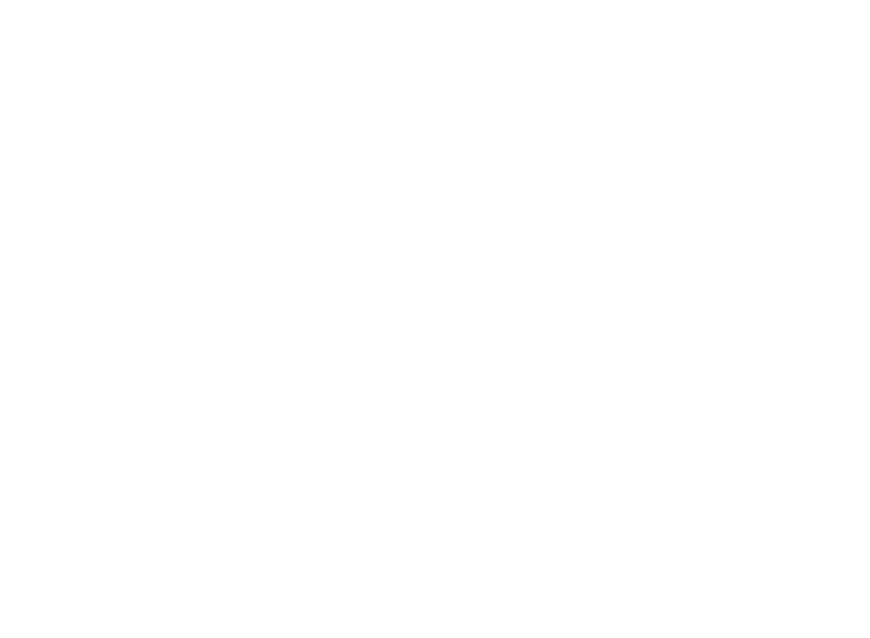
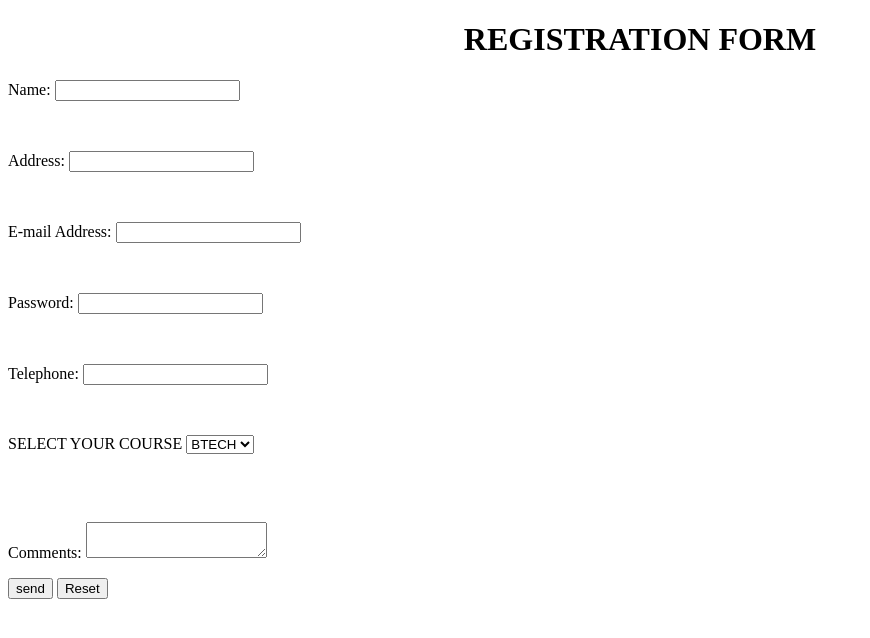
Before and after one commit to Team-CSI-Trainees/Saumya-ValidationForm, a plain HTML site: page index.html in a window 1280 px wide. Shown: the whole page, without its empty margins (0-870 px from the left). Drawn offline with Linux system fonts and the light colour scheme.

Commit message:
html part

```diff
--- a/index.html
+++ b/index.html
@@ -6,5 +6,63 @@
     <meta name="viewport" content="width=device-width, initial-scale=1.0" />
     <title>My Validation Form</title>
   </head>
-  <body></body>
+  <body>
+    <body>
+		<h1 style="text-align: center;">REGISTRATION FORM</h1>
+        <form>
+<p>Name: <input type="text"
+							name="Name" /></p>
+
+</br>
+
+<p>Address: <input type="text"
+							 name="Address" />
+		</p>
+
+    </br >
+
+<p>E-mail Address: <input type="text"
+							 name="EMail" /></p>
+
+</br >
+
+<p>Password: <input type="text"
+						 name="Password" /></p>
+
+</br>
+
+<p>Telephone: <input type="text"
+						 name="Telephone" /></p>
+
+</br>
+
+
+<p>
+				SELECT YOUR COURSE
+				<select type="text" value="" name="Subject">
+					<option>BTECH</option>
+					<option>BBA</option>
+					<option>BCA</option>
+					<option>B.COM</option>
+				</select>
+			</p>
+
+        </br>
+    </br >
+
+<p>Comments: <textarea
+							name="Comment"> </textarea></p>
+
+
+<p>
+				<input type="submit"
+					value="send" name="Submit" />
+				<input type="reset"
+					value="Reset" name="Reset" />
+			</p>
+
+		</form>
+	</body>
+
+  </body>
 </html>
```
